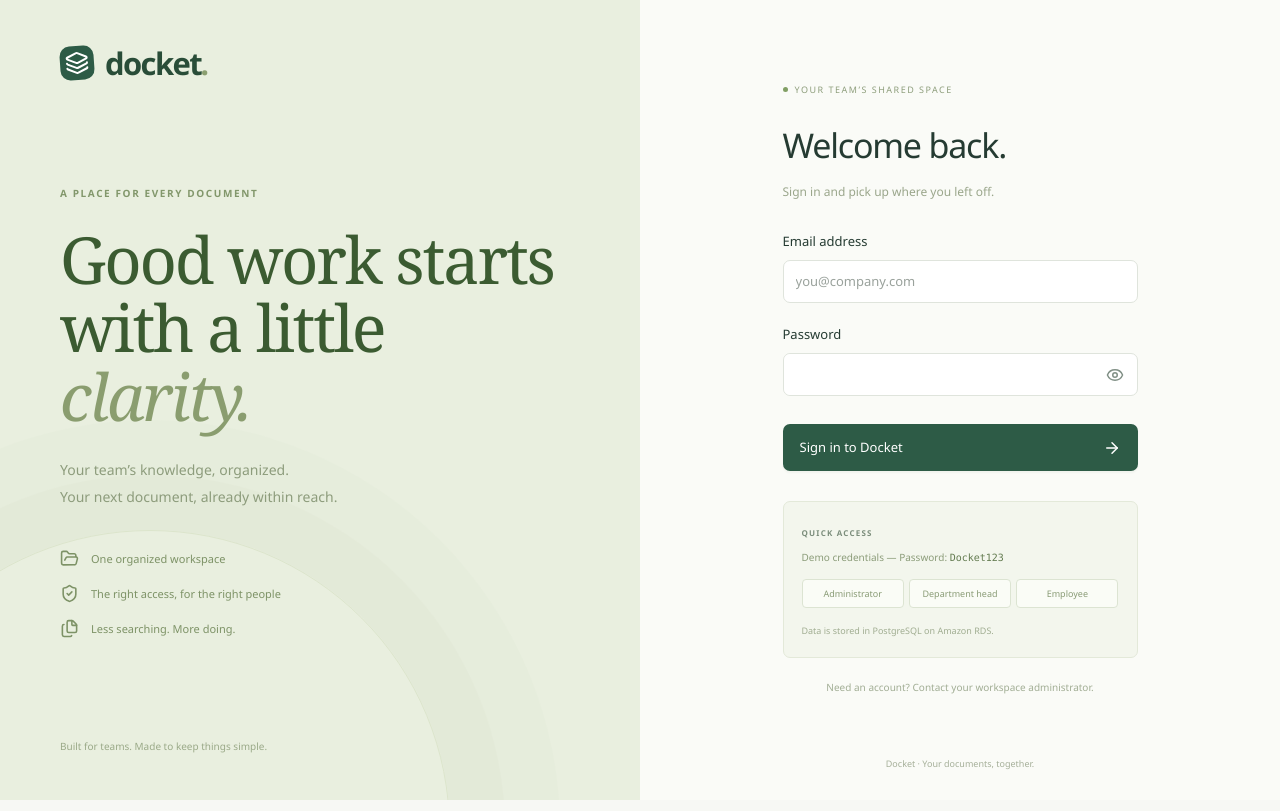
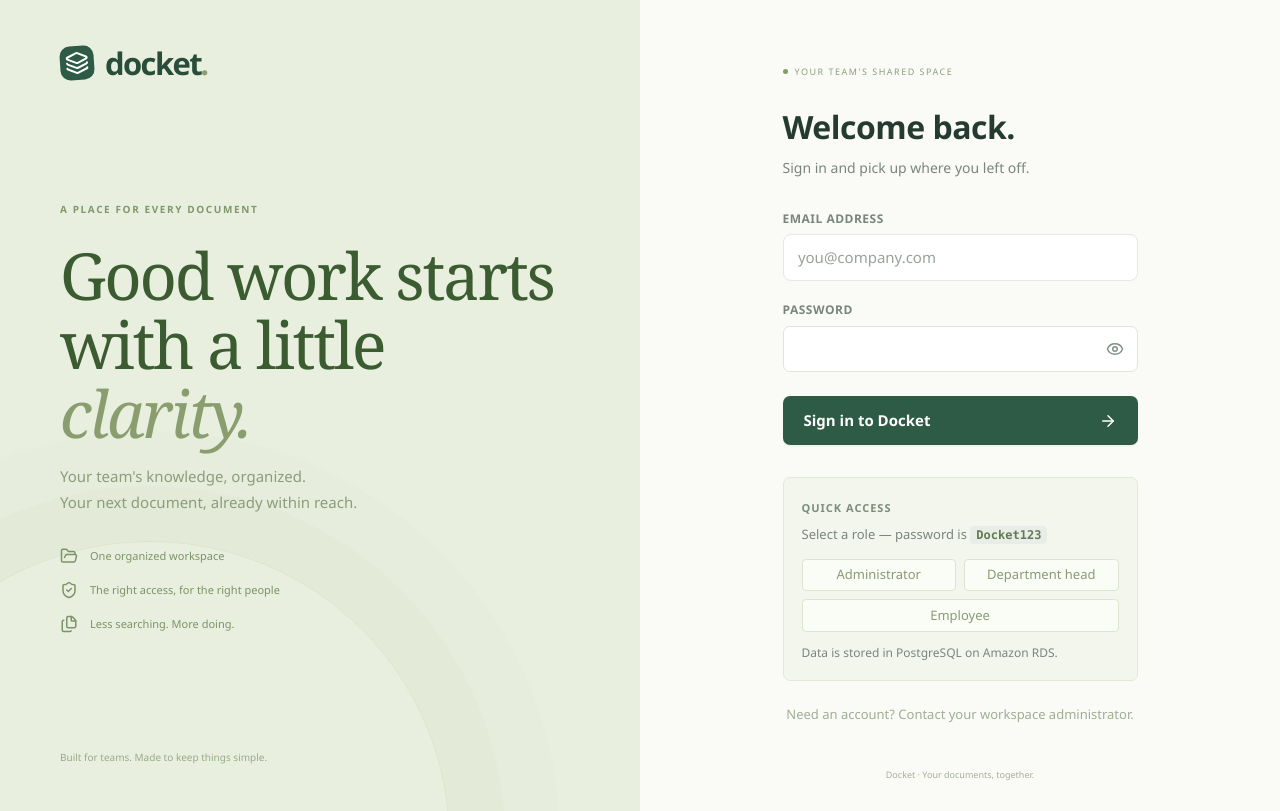
Before and after one commit to Jhonard2314/Docket, a Next.js app in the folder frontend/: page /login in a window 1280 px wide. Built offline with nearby package versions, Linux system fonts and the light colour scheme.

Commit message:
UI: remove welcome banner, improve login readability and visual hierarchy

```diff
--- a/frontend/src/app/(auth)/login/page.tsx
+++ b/frontend/src/app/(auth)/login/page.tsx
@@ -11,12 +11,14 @@ import {
 } from "lucide-react";
 import { api } from "@/lib/api-client";
 import { ErrorMessage } from "@/components/ui/shared";
+
 export default function Login() {
-  const [email, setEmail] = useState("");
+  const [email, setEmail]       = useState("");
   const [password, setPassword] = useState("");
-  const [show, setShow] = useState(false);
-  const [error, setError] = useState("");
-  const [busy, setBusy] = useState(false);
+  const [show, setShow]         = useState(false);
+  const [error, setError]       = useState("");
+  const [busy, setBusy]         = useState(false);
+
   async function submit(e: React.FormEvent) {
     e.preventDefault();
     setBusy(true);
@@ -32,60 +34,62 @@ export default function Login() {
       setBusy(false);
     }
   }
+
   return (
     <div className="login-page">
+
+      {/* ── Left story panel ───────────────────────────────────────────── */}
       <section className="login-story">
         <div className="brand">
-          <span className="brand-mark">
-            <Layers size={24} />
-          </span>
+          <span className="brand-mark"><Layers size={24} /></span>
           docket<span className="brand-period">.</span>
         </div>
+
         <div className="login-story-content">
           <span className="eyebrow">A PLACE FOR EVERY DOCUMENT</span>
           <h1>
-            Good work starts
-            <br />
-            with a little
-            <br />
+            Good work starts<br />
+            with a little<br />
             <em>clarity.</em>
           </h1>
-          <p>
-            Your team’s knowledge, organized.
-            <br />
+          <p style={{ marginTop: "1rem", lineHeight: 1.7, fontSize: "15px" }}>
+            Your team&apos;s knowledge, organized.<br />
             Your next document, already within reach.
           </p>
-          <div className="login-features">
-            <span>
-              <FolderOpen size={19} />
-              One organized workspace
-            </span>
-            <span>
-              <ShieldCheck size={19} />
-              The right access, for the right people
-            </span>
-            <span>
-              <Files size={19} />
-              Less searching. More doing.
-            </span>
+          <div className="login-features" style={{ marginTop: "2rem" }}>
+            <span><FolderOpen size={18} /> One organized workspace</span>
+            <span><ShieldCheck size={18} /> The right access, for the right people</span>
+            <span><Files size={18} /> Less searching. More doing.</span>
           </div>
         </div>
+
         <div className="login-story-footer">
           Built for teams. Made to keep things simple.
         </div>
       </section>
+
+      {/* ── Right form panel ───────────────────────────────────────────── */}
       <section className="login-form-side">
         <div className="login-form-wrap">
+
           <span className="login-tag">
-            <span />
-            YOUR TEAM’S SHARED SPACE
+            <span />YOUR TEAM&apos;S SHARED SPACE
           </span>
-          <h2>Welcome back.</h2>
-          <p>Sign in and pick up where you left off.</p>
-          <form onSubmit={submit}>
+
+          <h2 style={{ fontSize: "2rem", fontWeight: 700, marginTop: "0.5rem", letterSpacing: "-0.5px" }}>
+            Welcome back.
+          </h2>
+          <p style={{ color: "var(--muted)", marginTop: "0.4rem", marginBottom: "2rem", fontSize: "14px" }}>
+            Sign in and pick up where you left off.
+          </p>
+
+          <form onSubmit={submit} style={{ display: "flex", flexDirection: "column", gap: "1.25rem" }}>
             <ErrorMessage message={error} />
-            <label>
-              Email address
+
+            <div style={{ display: "flex", flexDirection: "column", gap: "0.4rem" }}>
+              <label style={{ fontSize: "12px", fontWeight: 700, letterSpacing: "0.5px", textTransform: "uppercase", color: "var(--muted)" }}>
+                Email address
+              </label>
               <input
                 type="email"
                 autoComplete="username"
@@ -93,10 +97,14 @@ export default function Login() {
                 value={email}
                 onChange={(e) => setEmail(e.target.value)}
                 placeholder="you@company.com"
+                style={{ padding: "0.7rem 0.9rem", fontSize: "15px", borderRadius: "8px", border: "1.5px solid var(--border)", outline: "none", width: "100%" }}
               />
-            </label>
-            <label>
-              Password
+            </div>
+
+            <div style={{ display: "flex", flexDirection: "column", gap: "0.4rem" }}>
+              <label style={{ fontSize: "12px", fontWeight: 700, letterSpacing: "0.5px", textTransform: "uppercase", color: "var(--muted)" }}>
+                Password
+              </label>
               <div className="password-field">
                 <input
                   type={show ? "text" : "password"}
@@ -104,6 +112,7 @@ export default function Login() {
                   required
                   value={password}
                   onChange={(e) => setPassword(e.target.value)}
+                  style={{ padding: "0.7rem 0.9rem", fontSize: "15px" }}
                 />
                 <button
                   type="button"
@@ -114,45 +123,50 @@ export default function Login() {
                   {show ? <EyeOff size={18} /> : <Eye size={18} />}
                 </button>
               </div>
-            </label>
-            <button disabled={busy} className="button primary login-submit">
+            </div>
+
+            <button
+              disabled={busy}
+              className="button primary login-submit"
+              style={{ marginTop: "0.25rem", padding: "0.8rem 1.25rem", fontSize: "15px", fontWeight: 600 }}
+            >
               {busy ? "Signing in…" : "Sign in to Docket"}
               <ArrowRight size={18} />
             </button>
           </form>
-          <div className="demo-login">
-            <span className="eyebrow">QUICK ACCESS</span>
-            <p>
-              Demo credentials — Password: <code>Docket123</code>
+
+          {/* Quick access */}
+          <div className="demo-login" style={{ marginTop: "2rem" }}>
+            <span className="eyebrow" style={{ fontSize: "11px", letterSpacing: "1px" }}>
+              QUICK ACCESS
+            </span>
+            <p style={{ fontSize: "13px", color: "var(--muted)", margin: "0.5rem 0 0.75rem" }}>
+              Select a role — password is <code style={{ background: "#e8ede8", padding: "2px 6px", borderRadius: "4px", fontSize: "12px", fontWeight: 600 }}>Docket123</code>
             </p>
-            <div>
+            <div style={{ display: "flex", gap: "0.5rem", flexWrap: "wrap" }}>
               {["admin", "head", "employee"].map((role) => (
                 <button
                   key={role}
                   type="button"
-                  onClick={() => {
-                    setEmail(`${role}@docket.local`);
-                    setPassword("Docket123");
-                  }}
+                  onClick={() => { setEmail(`${role}@docket.local`); setPassword("Docket123"); }}
                   className={email.startsWith(role + "@") ? "selected" : ""}
+                  style={{ fontSize: "13px", fontWeight: 500, padding: "0.35rem 0.85rem" }}
                 >
-                  {role === "admin"
-                    ? "Administrator"
-                    : role === "head"
-                      ? "Department head"
-                      : "Employee"}
+                  {role === "admin" ? "Administrator" : role === "head" ? "Department head" : "Employee"}
                 </button>
               ))}
             </div>
-            <small>Data is stored in PostgreSQL on Amazon RDS.</small>
+            <small style={{ display: "block", marginTop: "0.75rem", color: "var(--muted)", fontSize: "12px" }}>
+              Data is stored in PostgreSQL on Amazon RDS.
+            </small>
           </div>
-          <p className="login-help">
+
+          <p className="login-help" style={{ marginTop: "1.5rem", fontSize: "13px" }}>
             Need an account? Contact your workspace administrator.
           </p>
         </div>
-        <div className="login-copyright">
-          Docket · Your documents, together.
-        </div>
+
+        <div className="login-copyright">Docket · Your documents, together.</div>
       </section>
     </div>
   );
--- a/frontend/src/app/(workspace)/dashboard/page.tsx
+++ b/frontend/src/app/(workspace)/dashboard/page.tsx
@@ -8,7 +8,6 @@ import {
   HardDrive,
   Building2,
   Tags,
-  Folder,
 } from "lucide-react";
 import { useUser } from "@/components/layout/workspace-shell";
 import { useResource } from "@/hooks/use-resource";
@@ -82,48 +81,7 @@ export default function Dashboard() {
               </div>
             ))}
           </section>
-          <section className="welcome-banner">
-            <div className="banner-copy">
-              <span className="eyebrow">A CLEARER WAY TO WORK</span>
-              <h2>
-                Less clutter.
-                <br />
-                More clarity.
-              </h2>
-              <p>
-                Bring your team’s documents together.
-                <br />
-                Find what matters, and get back to doing.
-              </p>
-              <Link href="/documents">
-                Explore your documents <ArrowRight size={17} />
-              </Link>
-            </div>
-            <div className="paper-scene" aria-hidden="true">
-              <div className="orbit orbit-one" />
-              <div className="orbit orbit-two" />
-              <span className="scene-spark spark-one">✦</span>
-              <span className="scene-spark spark-two">+</span>
-              <div className="paper paper-back" />
-              <div className="paper paper-front">
-                <span className="paper-logo">
-                  <Files size={21} />
-                </span>
-                <div className="paper-line dark" />
-                <div className="paper-line" />
-                <div className="paper-line short" />
-                <span className="paper-chip">
-                  All in one place <span>✓</span>
-                </span>
-                <div className="paper-line" />
-                <div className="paper-line short" />
-              </div>
-              <span className="floating-check">✓</span>
-              <span className="floating-label">
-                <Folder size={14} /> Made for teamwork
-              </span>
-            </div>
-          </section>
+
           <section className="section-block">
             <div className="section-title">
               <div>
```
